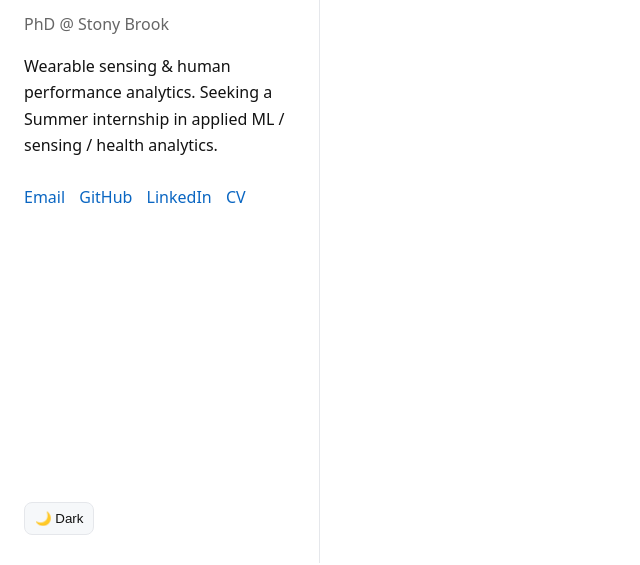
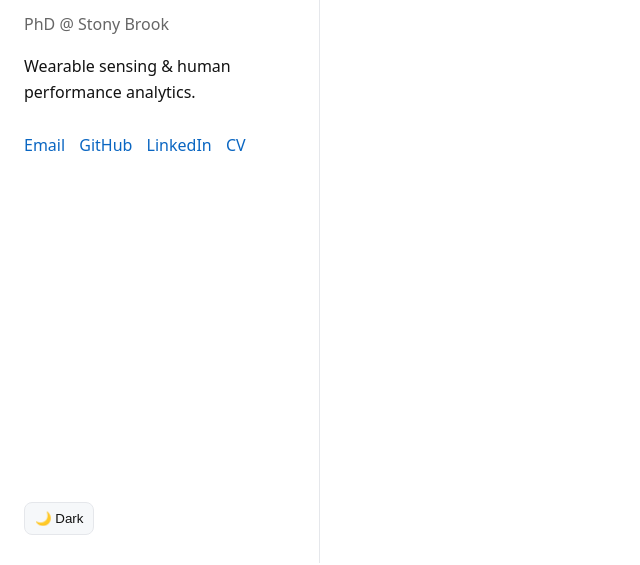
Before and after one commit to AdibaShaira/AdibaShaira.github.io, a plain HTML site: page index.html in a window 1280 px wide. Shown: the part 237-802 px from the top of the page, without its empty margins (0-640 px from the left). Drawn offline with Linux system fonts and the light colour scheme.

Commit message:
Update index.html

```diff
--- a/index.html
+++ b/index.html
@@ -4,7 +4,7 @@
   <meta charset="utf-8" />
   <meta name="viewport" content="width=device-width, initial-scale=1" />
   <title>Adiba Shaira — PhD Student</title>
-  <meta name="description" content="PhD student at Stony Brook University. Wearable sensing, health sensing, and human performance analytics." />
+  <meta name="description" content="PhD student at Stony Brook University. Wearable sensing, Health sensing, and Human Performance Analytics." />
   <link rel="icon" href="images/adiba_headshot.JPG" />
   <link rel="preload" as="image" href="images/adiba_headshot.JPG" />
   <link rel="stylesheet" href="style.css" />
@@ -38,7 +38,7 @@
     <img src="images/adiba_headshot.JPG" alt="Portrait of Adiba Shaira" class="avatar" loading="eager" decoding="async" />
     <h1 class="name">Adiba Shaira</h1>
     <p class="role">PhD @ Stony Brook</p>
-    <p class="blurb">Wearable sensing & human performance analytics. Seeking a Summer internship in applied ML / sensing / health analytics.</p>
+    <p class="blurb">Wearable sensing & human performance analytics.</p>
     <div class="contact">
       <a href="mailto:adibashairarifa@gmail.com" aria-label="Email">Email</a>
       <a href="https://github.com/AdibaShaira" target="_blank" rel="noopener" aria-label="GitHub">GitHub</a>
```
